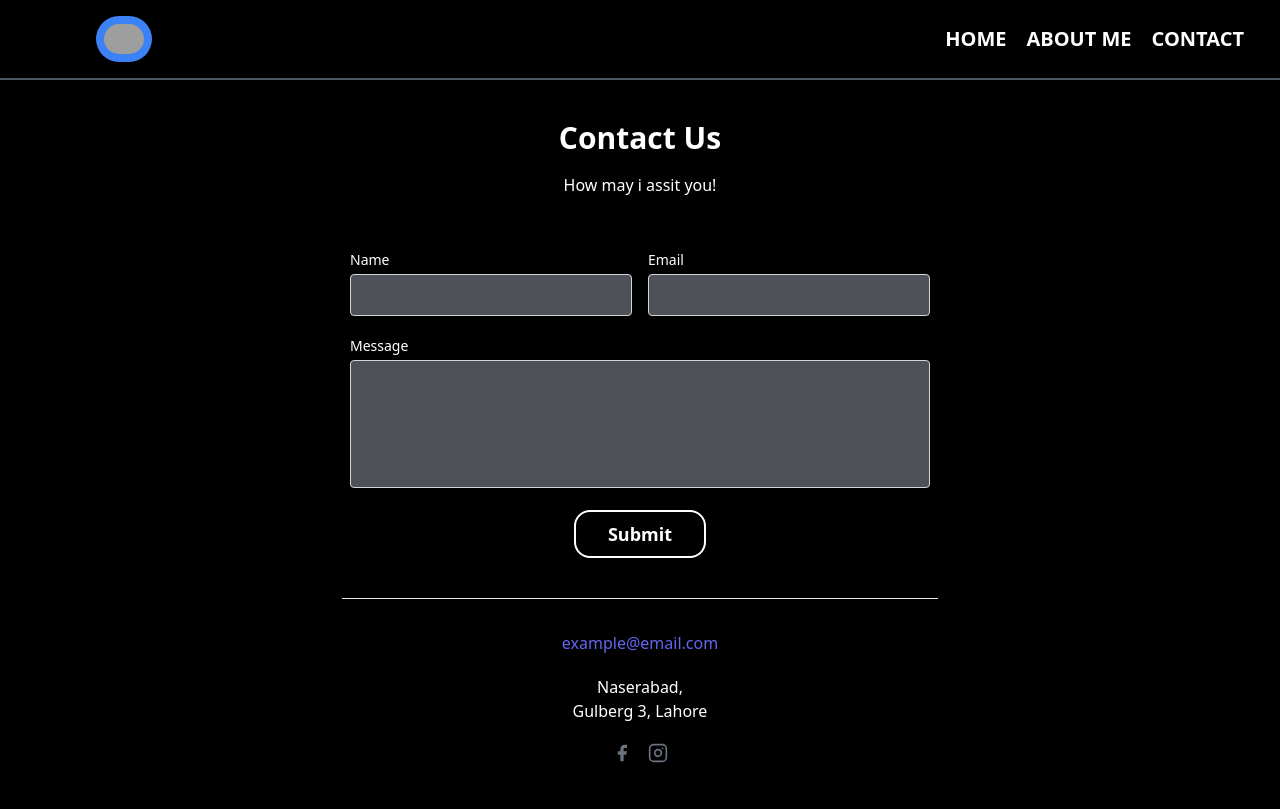
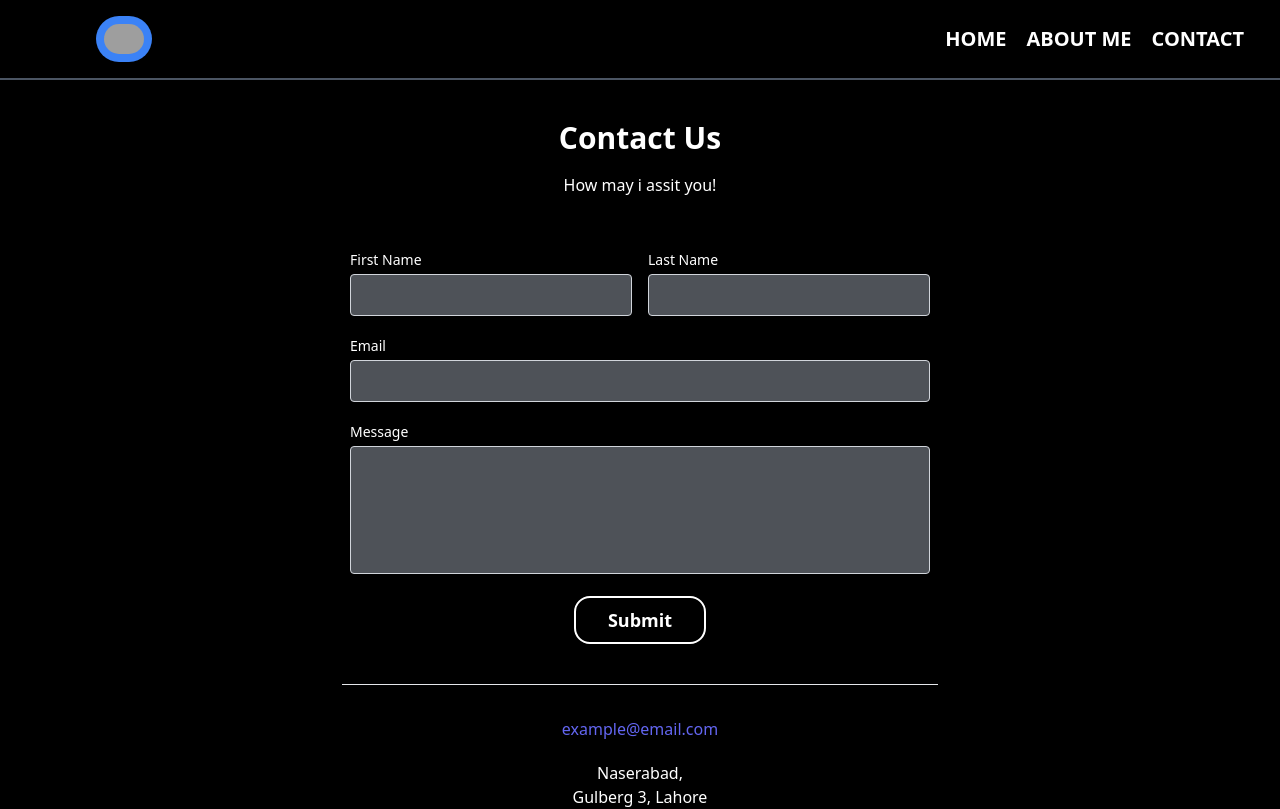
Before and after one commit to faixan554/MI_Dexign, a Next.js app: page /contact in a window 1280 px wide. Shown: the top 809 px of the page. Built offline with nearby package versions, Linux system fonts and the light colour scheme; grey boxes are pictures that could not be loaded.

Commit message:
Update Contact.js

```diff
--- a/components/Contact.js
+++ b/components/Contact.js
@@ -4,23 +4,29 @@
 function Contact() {
   return (
     <section className="text-white bg-black body-font p-10">
-        <div className="container px-5 mx-auto">
+        <div className="px-5 mx-auto">
             <div className="flex flex-col text-center w-full mb-12">
-            <h1 className="sm:text-3xl text-5xl font-semibold title-font mb-4 text-white">Contact Us</h1>
+            <h1 className="sm:text-3xl text-4xl font-semibold title-font mb-4 text-white">Contact Us</h1>
             <p className="lg:w-2/3 mx-auto leading-relaxed text-base">How may i assit you!</p>
             </div>
             <div className="lg:w-1/2 md:w-2/3 mx-auto">
             <div className="flex flex-wrap -m-2">
                 <div className="p-2 w-1/2">
                 <div className="">
-                    <label for="name" className="leading-7 text-sm text-white">Name</label>
-                    <input type="text" id="name" name="name" className="w-full bg-gray-400 bg-opacity-50 rounded border border-gray-300 focus:border-indigo-500 focus:bg-slate-100 focus:ring-2 focus:ring-indigo-200 text-base outline-none text-gray-700 py-1 px-3 leading-8 transition-colors duration-200 ease-in-out"/>
+                    <label for="firstname" className="leading-7 text-sm text-white">First Name</label>
+                    <input type="text" id="firstname" name="firstname" className="w-full bg-gray-400 bg-opacity-50 rounded border border-gray-300 focus:border-indigo-500 focus:bg-slate-100 focus:ring-2 focus:ring-indigo-200 text-base outline-none text-gray-700 py-1 px-3 leading-8 transition-colors duration-200 ease-in-out"/>
                 </div>
                 </div>
                 <div className="p-2 w-1/2">
                     <div className="">
+                        <label for="lastname" className="leading-7 text-sm text-white">Last Name</label>
+                        <input type="text" id="lastname" name="lastname" className="w-full bg-gray-400 bg-opacity-50 rounded border border-gray-300 focus:border-indigo-500 focus:bg-slate-100 focus:ring-2 focus:ring-indigo-200 text-base outline-none text-gray-700 py-1 px-3 leading-8 transition-colors duration-200 ease-in-out"/>
+                    </div>
+                </div>
+                <div className="p-2 w-full">
+                    <div className="">
                         <label for="email" className="leading-7 text-sm text-white">Email</label>
-                    <input type="email" id="email" name="email" className="w-full bg-gray-400 bg-opacity-50 rounded border border-gray-300 focus:border-indigo-500 focus:bg-slate-100 focus:ring-2 focus:ring-indigo-200 text-base outline-none text-gray-700 py-1 px-3 leading-8 transition-colors duration-200 ease-in-out"/>
+                        <input id="email" name="email" className="w-full bg-gray-400 bg-opacity-50 rounded border border-gray-300 focus:border-indigo-500 focus:bg-slate-100 focus:ring-2 focus:ring-indigo-200 text-base outline-none text-gray-700 py-1 px-3 leading-8 transition-colors duration-200 ease-in-out"/>
                     </div>
                 </div>
                 <div className="p-2 w-full">
```
Lines whose indentation alone changed are shown as unchanged.
